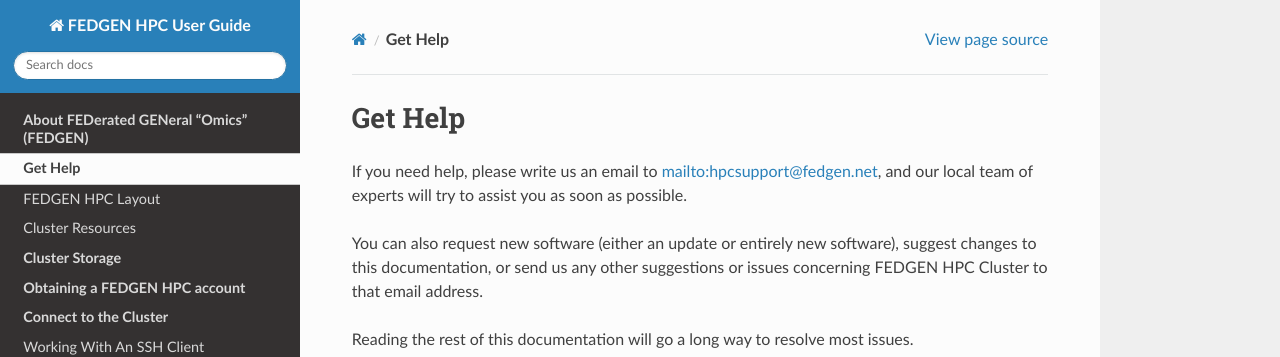
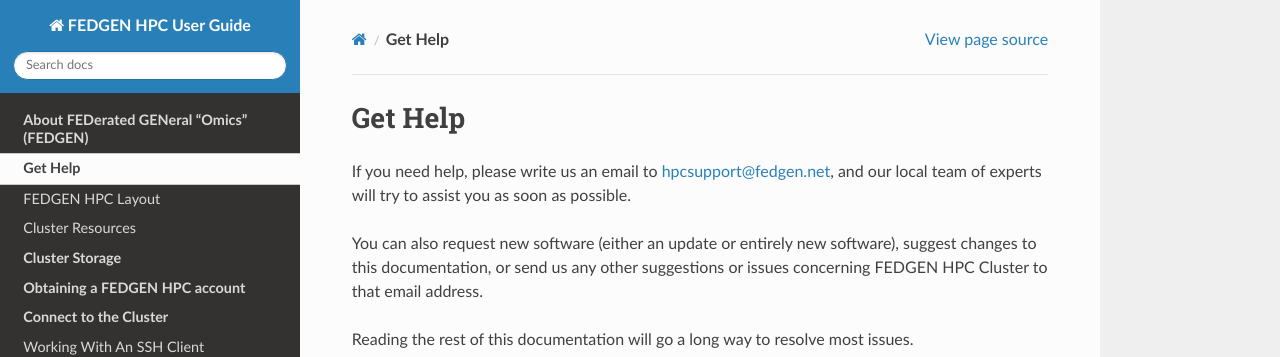
Before and after one commit to toluromio/docs.fedgenhpc, a Sphinx documentation site: the page built from docs/source/others/Contact.rst, in a window 1280 px wide and 990 px high. Shown: the top 357 px of the window. Built offline with Sphinx 7.4.7 and the Read the Docs theme 3.1.0, drawn with Linux system fonts in a browser that asks for light colours; pages that are not in the unit, such as notebooks, are missing from menus; some of the changed lines change nothing that is shown.

Commit message:
Update Contact.rst

```diff
--- a/docs/source/others/Contact.rst
+++ b/docs/source/others/Contact.rst
@@ -2,7 +2,7 @@
 -----------------
 
 If you need help, please write us an email
-to `<mailto:hpcsupport@fedgen.net>`_, and our
+to `hpcsupport@fedgen.net <mailto:hpcsupport@fedgen.net>`_, and our
 local team of experts will try to assist you as soon as possible.
 
 You can also request new software (either an update or entirely new
```
